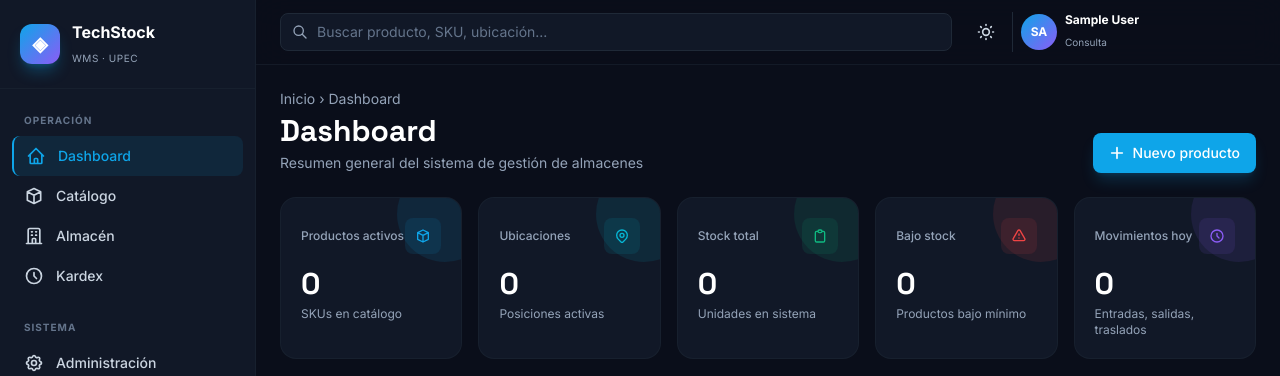
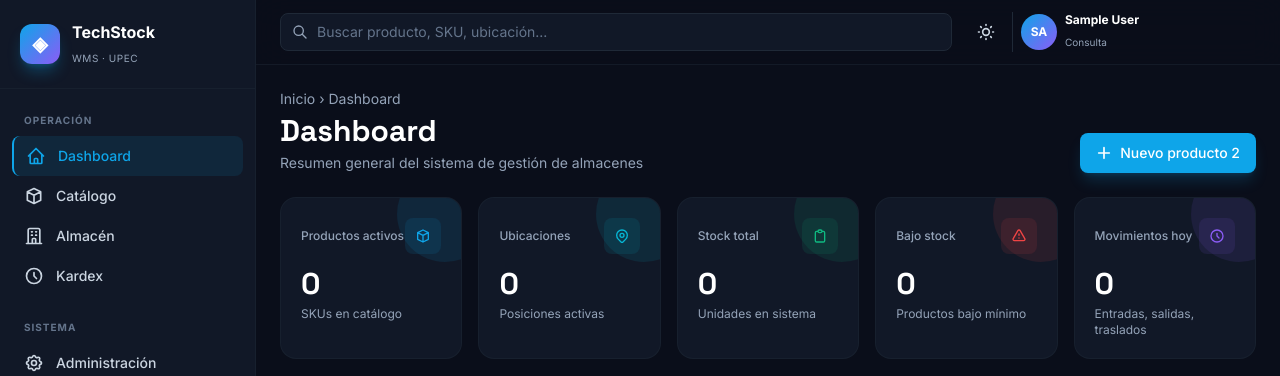
Before and after one commit to Andrew-not/wms-upec, a Django app: page / in a window 1280 px wide. Shown: the top 376 px of the page. Run offline with Django 5.2, Linux system fonts and the light colour scheme; the visitor is signed in with stand-in values (Sample User, id 1); data comes from the database, SQL or seed files in the repository; data that the repository does not hold is empty.

Commit message:
Cambio nombre Nuevo producto 2

```diff
--- a/templates/core/home.html
+++ b/templates/core/home.html
@@ -19,7 +19,7 @@
         <svg class="w-4 h-4" fill="none" stroke="currentColor" viewBox="0 0 24 24" stroke-width="2.5">
             <path stroke-linecap="round" stroke-linejoin="round" d="M12 4v16m8-8H4"/>
         </svg>
-        Nuevo producto
+        Nuevo producto 2
     </a>
 </div>
 
```
